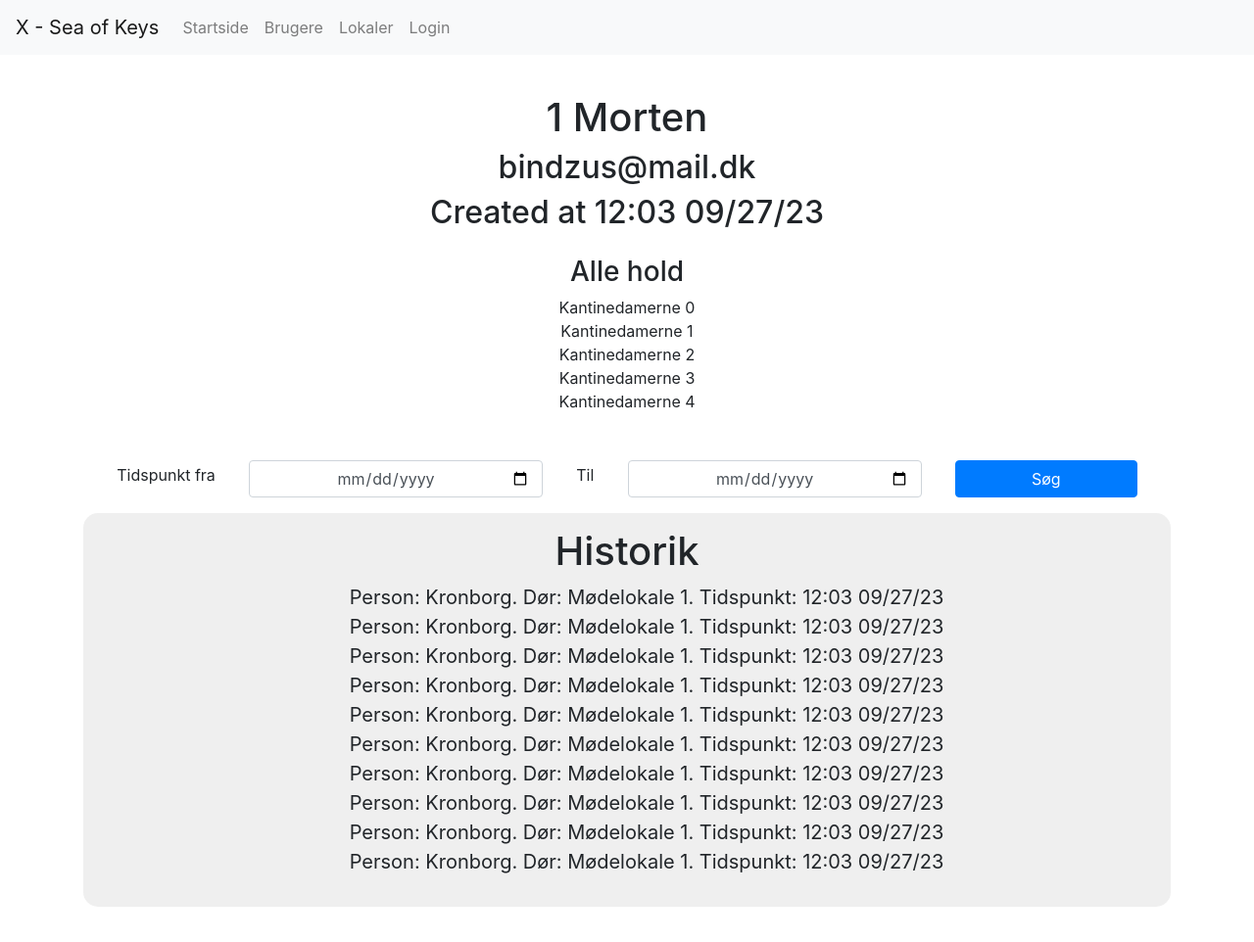
After one commit to Sea-of-Keys/webadmin, a Django app: page /user/1 in a window 1280 px wide. The commit adds this page. Shown: the whole page at 98% size. Run offline with Django 4.2, Linux system fonts and the light colour scheme; some libraries are stand-ins or nearby versions.

Commit message:
Tilføjet users & oversigt

```diff
--- a/mysite/webadmin/static/style.css
+++ b/mysite/webadmin/static/style.css
@@ -22,7 +22,7 @@ ul{
 
  .form{
     padding: 25px;
-    background-color: rgb(207, 207, 207);
+    background-color: rgb(239 239 239);
     border-radius: 15px;
     height: 100%;
     text-align: center;
--- a/mysite/webadmin/templates/webadmin/layout.html
+++ b/mysite/webadmin/templates/webadmin/layout.html
@@ -8,13 +8,11 @@
 
           <link href="{% static 'styles.css' %}" rel="stylesheet">
 
-
         <script src="https://code.jquery.com/jquery-3.2.1.slim.min.js" integrity="sha384-KJ3o2DKtIkvYIK3UENzmM7KCkRr/rE9/Qpg6aAZGJwFDMVNA/GpGFF93hXpG5KkN" crossorigin="anonymous"></script>
         <script src="https://cdnjs.cloudflare.com/ajax/libs/popper.js/1.11.0/umd/popper.min.js" integrity="sha384-b/U6ypiBEHpOf/4+1nzFpr53nxSS+GLCkfwBdFNTxtclqqenISfwAzpKaMNFNmj4" crossorigin="anonymous"></script>
         <script src="https://maxcdn.bootstrapcdn.com/bootstrap/4.0.0-beta/js/bootstrap.min.js" integrity="sha384-h0AbiXch4ZDo7tp9hKZ4TsHbi047NrKGLO3SEJAg45jXxnGIfYzk4Si90RDIqNm1" crossorigin="anonymous"></script>
     </head>
     <body>
-
 
           <nav class="navbar navbar-expand-lg navbar-light bg-light">
             <a class="navbar-brand" href="{% url 'index' %}">X - Sea of Keys</a>
@@ -26,21 +24,15 @@
 
 
                 <li class="nav-item">
-                    <a class="nav-link" href="#">Startside</a>
+                    <a class="nav-link" href="{% url "index" %}">Startside</a>
                 </li>
 
                 <li class="nav-item">
                   <a class="nav-link" href="{% url "users" %}">Brugere</a>
               </li>
-
                 <li class="nav-item">
                     <a class="nav-link" href="{% url "rooms" %}">Lokaler</a>
                 </li>
-
-
-
-
-
               {% if request.session.token %}
               <li class="nav-item">
                 <a class="nav-link" href="{% url "logout" %}">Logout</a>
@@ -51,13 +43,7 @@
             <li class="nav-item">
               <a class="nav-link" href="{% url "login" %}">Login</a>
           </li>
-
-
-
               {%endif%}
-
-
-
             <ul>
 
           </nav>
--- /dev/null
+++ b/mysite/webadmin/templates/webadmin/user.html
@@ -0,0 +1,66 @@
+{% extends "webadmin/layout.html" %} {% block body%} {% load static %}
+
+<link rel="stylesheet" href="{% static 'multiselect.css' %}" />
+<link rel="stylesheet" href="{% static 'style.css' %}" />
+<script src="{% static 'multiselect.js' %}"></script>
+
+<div class="container">
+
+<div class="row">
+    <div class="col-12">
+
+    <div class="d-flex" style="align-items: center; flex-direction: column;">
+      <h1>{{user.id}} {{user.name}}</h1>
+      <h2>{{user.email}}</h2>
+      <h2>Created at {{user.CreatedAt}}</h2>
+
+    </div>
+
+      <div class="d-flex mt-3" style="align-items: center; flex-direction: column;">
+        <h3>Alle hold</h3>
+        {% for item in teams %}
+        <div>
+          {{item.name}}
+          {{item.id}}
+        </div>
+        {% endfor %}
+      </div>
+  </div>
+</div>
+
+<div class="row">
+  <div class="col-12">
+
+<form method="post" style="justify-content: space-evenly; align-items: center;" class="d-flex flex-row mt-5 mb-3">
+  {% csrf_token %}
+  <label for="exampleFormControlInput1" class="form-label">Tidspunkt fra</label>
+  <input style="width: 300px;" type="date" class="form-control" id="exampleFormControlInput1" name="start">
+    <label for="exampleFormControlInput1" class="form-label">Til</label>
+    <input style="width: 300px;" type="date" class="form-control" id="exampleFormControlInput1" name="end">
+    <div>
+      <input type="submit" class="btn btn-primary" value="Søg">
+    </div>
+</form>
+
+    <div class="table">
+      <h1>Historik</h1>
+      <ul>
+
+        {% for item in history %}
+
+        <li>
+          Person: {{item.user}}.
+          Dør: {{item.embedded}}.
+          Tidspunkt: {{item.timestamp}}
+        </li>
+
+        {% endfor %}
+      </ul>
+    </div>
+  </div>
+</div>
+
+</div>
+
+
+{% endblock %}
--- a/mysite/webadmin/urls.py
+++ b/mysite/webadmin/urls.py
@@ -9,4 +9,5 @@ urlpatterns = [
     path("users", views.users, name="users"),
     path("rooms", views.users, name="rooms"),
     path("login", views.login, name="login"),
+    path("user/<int:id>", views.user, name="user"),
 ]
--- a/mysite/webadmin/views.py
+++ b/mysite/webadmin/views.py
@@ -19,32 +19,48 @@ class NewUser(forms.Form):
     password = forms.CharField(label="password", required=True, widget=forms.TextInput(attrs={'placeholder': 'Beskrivelser'}))
     teams = forms.CharField(label="password", required=True, widget=forms.TextInput(attrs={'placeholder': 'Beskrivelser'}))
 
+class User:
+        def __init__(self, id,name, email,CreatedAt):
+            self.id = id
+            self.name = name
+            self.email = email
+            self.CreatedAt = CreatedAt
+
+class Team:
+        def __init__(self,id,name):
+            self.id = id
+            self.name = name
+
+class historyInstance:
+    def __init__(self, user, embedded,timestamp):
+        self.user = user
+        self.embedded = embedded
+        self.timestamp = timestamp
+
 
 def index (request):
 
+    usersTotal = 10
+    roomsTotal = 33
+
     return render(request, "webadmin/index.html",{
+        "usersTotal" : usersTotal,
+        "roomsTotal" : roomsTotal
+
     })
 
 def users (request):
 
-
-    class historyInstance:
-        def __init__(self, user, embedded,timestamp):
-            self.user = user
-            self.embedded = embedded
-            self.timestamp = timestamp
-
     userHistory = []
+    usersList = []
 
     time = datetime.now().strftime('%H:%M')
 
 
-    userHistory.append(historyInstance("Kronborg","Mødelokale 1", time))
-    userHistory.append(historyInstance("Kronborg","Mødelokale 1", time))
-    userHistory.append(historyInstance("Kronborg","Mødelokale 1", time))
-    userHistory.append(historyInstance("Kronborg","Mødelokale 1", time))
-    userHistory.append(historyInstance("Kronborg","Mødelokale 1", time))
-    userHistory.append(historyInstance("Kronborg","Mødelokale 1", time))
+    for x in range(10):
+        usersList.append(User(x,"Morten","bindzus@mail.dk",time))
+        userHistory.append(historyInstance("Kronborg","Mødelokale 1", time))
+
 
     if request.method == "POST":
 
@@ -70,6 +86,7 @@ def users (request):
         return render(request, "webadmin/users.html",{
 
         "history" : userHistory,
+        "users" : usersList
 
     })
 
@@ -77,9 +94,32 @@ def users (request):
     return render(request, "webadmin/users.html",{
 
 
-        "history" : userHistory
+        "history" : userHistory,
+        "users" : usersList
 
-    } )
+    })
+
+def user(request,id):
+
+    time = datetime.now().strftime("%H:%M %D")
+    currentUser = User(id,"Morten","bindzus@mail.dk",time)
+    teams = []
+
+
+    userHistory = []
+
+    for x in range(10):
+        userHistory.append(historyInstance("Kronborg","Mødelokale 1", time))
+
+    for x in range(5):
+        teams.append(Team(x,"Kantinedamerne"))
+
+
+    return render(request, "webadmin/user.html",{
+        "user" : currentUser,
+        "teams" : teams,
+        "history": userHistory
+    })
 
 
 def rooms (request):
```
Also changed, not shown: mysite/webadmin/templates/webadmin/index.html (+17 -6 lines), mysite/webadmin/templates/webadmin/users.html (+29 -0 lines).
